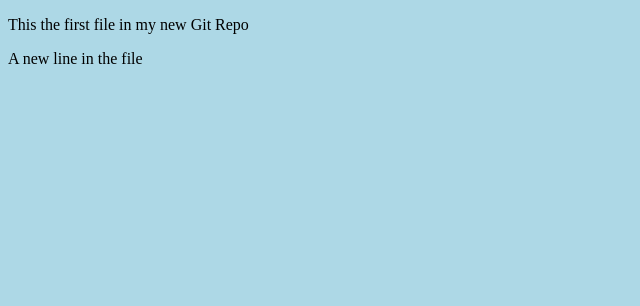
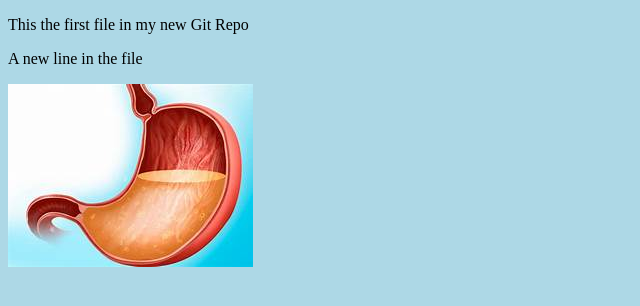
Before and after one commit to its7rishi/hello-world, a plain HTML site: page index.html in a window 1280 px wide. Shown: the whole page, without its empty margins (0-640 px from the left). Drawn offline with Linux system fonts and the light colour scheme.

Commit message:
Added Image to HelloWorld

```diff
--- a/index.html
+++ b/index.html
@@ -10,6 +10,7 @@
   <body>
     <p>This the first file in my new Git Repo</p>
     <p>A new line in the file</p>
+	<img src="./hello_world.jpg" alt="RandomImage" />
 	<script src="./header.js"></script>
   </body>
 </html>
```
Also changed, not shown: hello_world.jpg (added), 1 other file.
